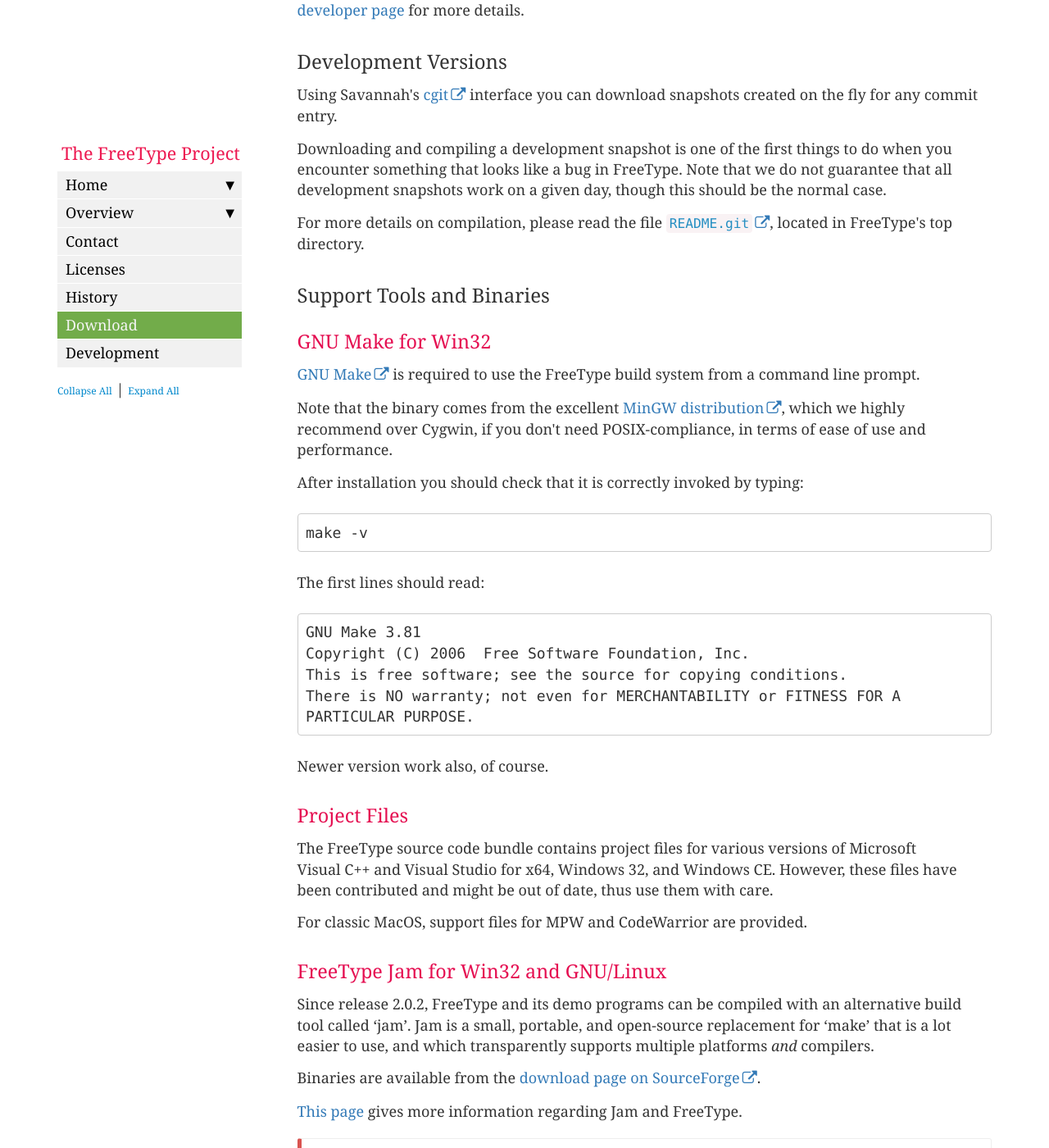
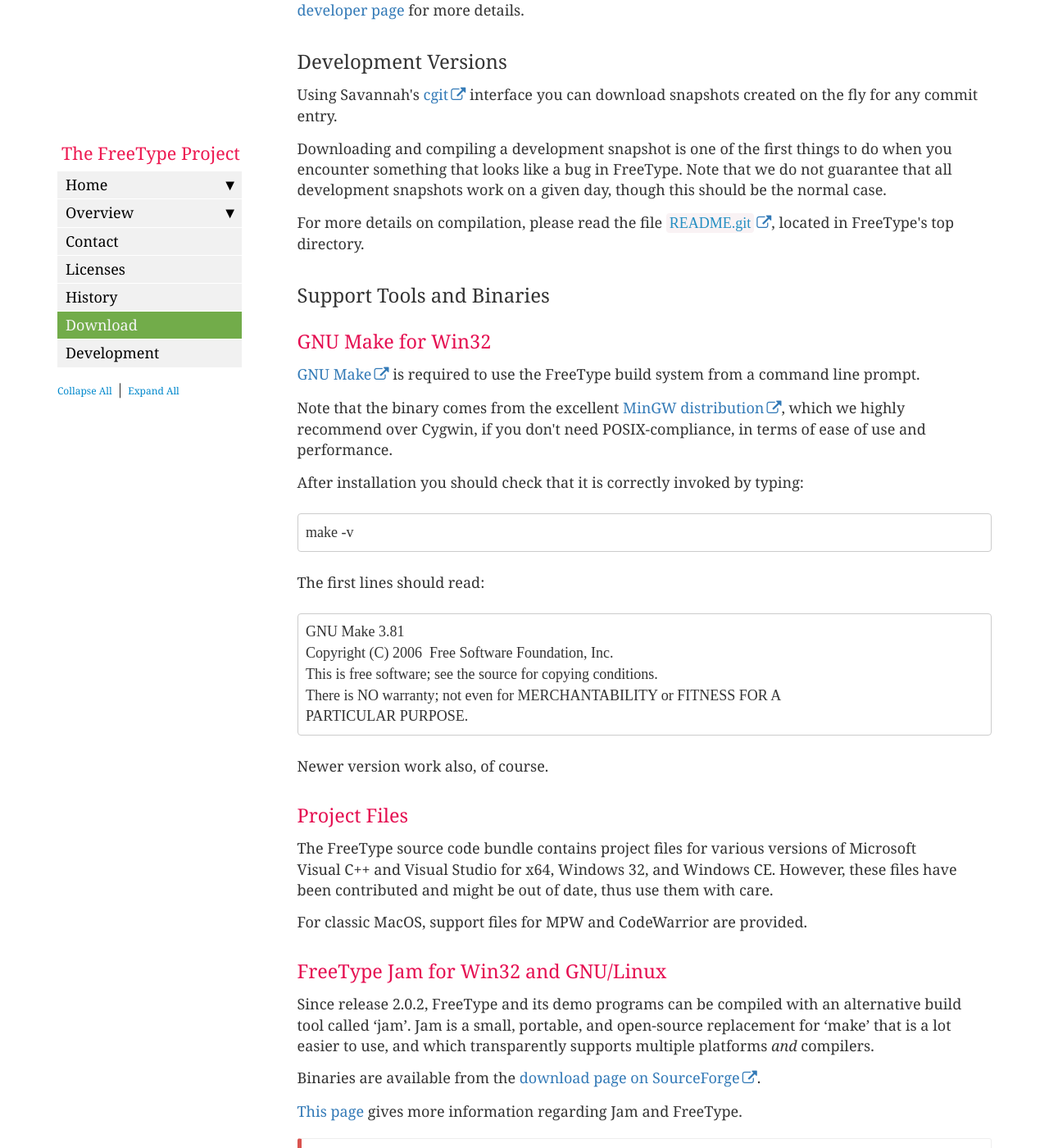
Before and after one commit to nikramakrishnan/freetype-web-jekyll, a Jekyll site: the page built from pages/download.md, in a window 1280 px wide and 1400 px high, scrolled down 961 px. Shown: the whole window at 82% size. Built offline with Jekyll 4.4.1, drawn with Linux system fonts in a browser that asks for light colours; nearby versions of some CDN libraries; some web fonts are replaced; comment, search, counter and statistics services are not loaded.

Commit message:
[Font] Change code, pre fonts to CMU Typewriter.
Suggested as

  http://lists.nongnu.org/archive/html/freetype-devel/2018-07/msg00042.html

Using the font service from https://fontlibrary.org. A bit slower than
Google Fonts, but OK for code sequences to have a slight load delay.

Font license: SIL Open Font License.

Addition of CMU fonts is pending to Google Fonts:

  https://github.com/google/fonts/issues/288
  https://github.com/google/fonts/pull/1129

Once that is available, we can switch.

```diff
--- a/_includes/head.html
+++ b/_includes/head.html
@@ -12,6 +12,7 @@
 <link rel="stylesheet" type="text/css" href="{{site.baseurl}}/css/boxshadowproperties.css">
 <!-- Fonts -->
 <link rel="stylesheet" type="text/css" href="https://fonts.googleapis.com/css?family=Noto+Serif:400,400i">
+<link rel="stylesheet" media="screen" href="{{site.baseurl}}/third_party/css/cmu-fonts.css" type="text/css"/>
 <!-- Styling -->
 {% assign themes = "blue,green,dark-green" | split:"," %}
 {% if themes contains (page.theme | downcase)          %}
--- a/css/customstyles.css
+++ b/css/customstyles.css
@@ -767,9 +767,12 @@
     word-wrap: break-word;       /* Internet Explorer 5.5+ */
 }
 
-pre {
+pre, code {
     margin: 25px 0px;
     word-break: normal;
+    font-family: 'CMUTypewriterTextRegular';
+    font-weight: normal;
+    font-style: normal;
     font-size: inherit;
 }
 
--- /dev/null
+++ b/third_party/css/cmu-fonts.css
@@ -0,0 +1,22 @@
+/* CMU Fonts from fontlibrary.org. Only contains fonts required by the website */
+
+@font-face {
+    font-family: 'CMUTypewriterTextRegular';
+        src: url('https://fontlibrary.org/assets/fonts/cmu-typewriter/b6d120f7029a2f8b50af39054e05f1ef/c6d367cd3cb9d5b4c8fd3aca0fd169c7/CMUTypewriterTextRegular.ttf') format('truetype');
+    font-weight: normal;
+    font-style: normal;
+}
+
+@font-face {
+    font-family: 'CMUTypewriterTextItalic';
+        src: url('https://fontlibrary.org/assets/fonts/cmu-typewriter/b6d120f7029a2f8b50af39054e05f1ef/9a7a88b16bf673baf46c52b0f5bac62f/CMUTypewriterTextItalic.ttf') format('truetype');
+    font-weight: normal;
+    font-style: italic;
+}
+
+@font-face {
+    font-family: 'CMUTypewriterTextBold';
+        src: url('https://fontlibrary.org/assets/fonts/cmu-typewriter/b6d120f7029a2f8b50af39054e05f1ef/fdab30263b551810677d2e93a5168442/CMUTypewriterTextBold.ttf') format('truetype');
+    font-weight: bold;
+    font-style: normal;
+}
```
